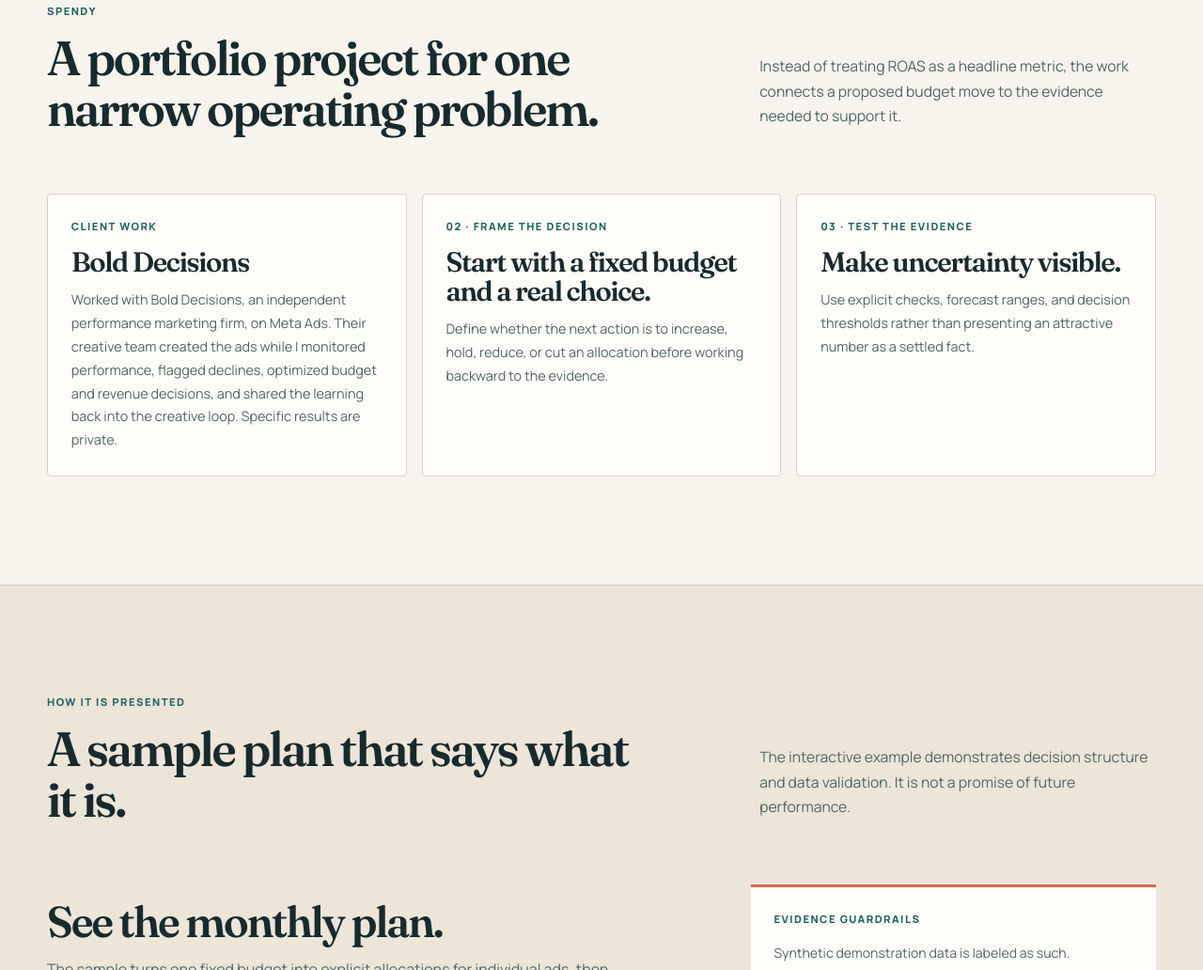
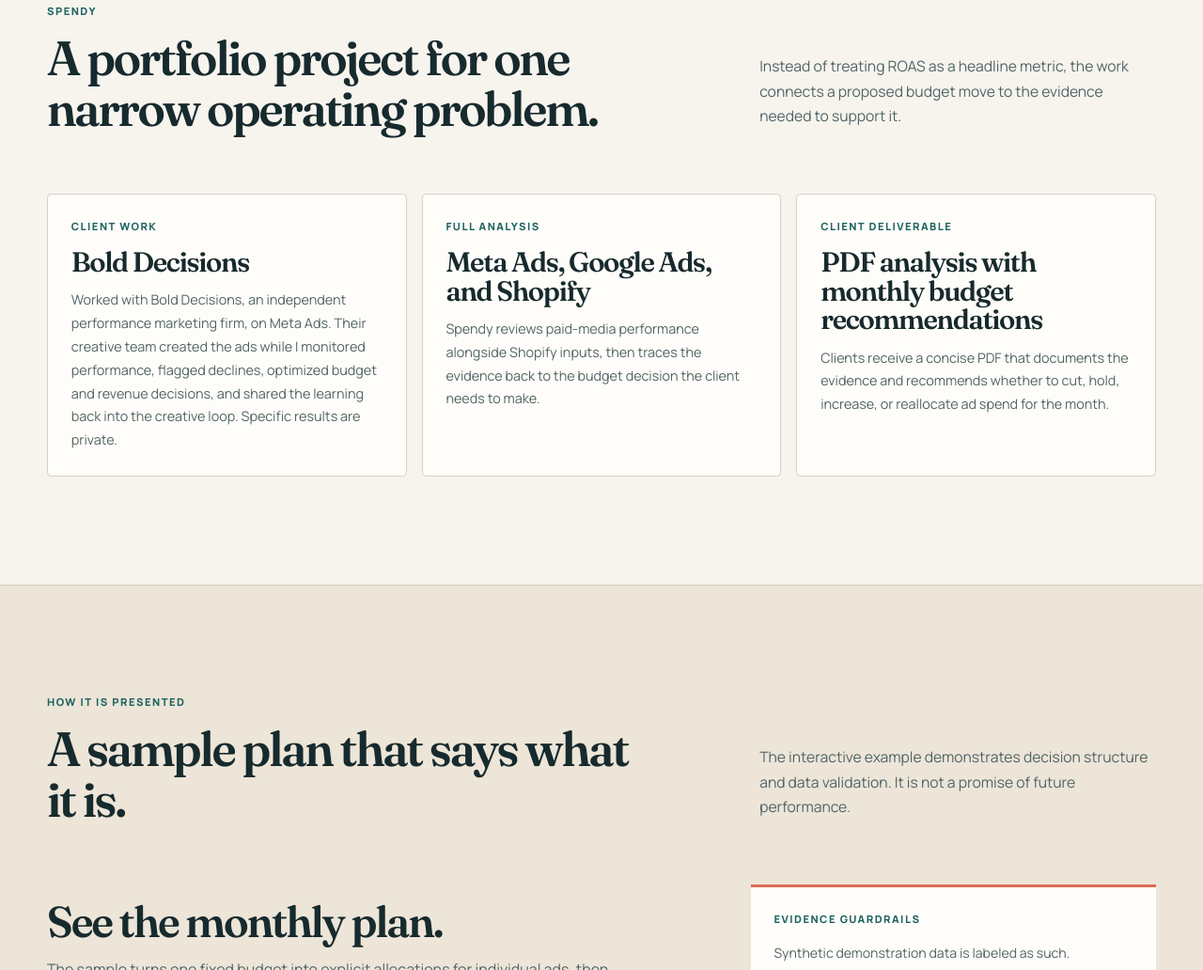
Before and after one commit to MaxellAguiran/Spendy, a website: page media-buying.html in a window 1280 px wide. Shown: the part 1072-2104 px from the top of the page at 94% size. Drawn offline with Linux system fonts and the light colour scheme.

Commit message:
Describe Spendy analysis and recommendation scope

```diff
--- a/media-buying.html
+++ b/media-buying.html
@@ -51,8 +51,8 @@
       <div class="section-heading"><div><p class="eyebrow">Spendy</p><h2 id="spendy-title">A portfolio project for one narrow operating problem.</h2></div><p>Instead of treating ROAS as a headline metric, the work connects a proposed budget move to the evidence needed to support it.</p></div>
       <div class="media-project-grid">
         <article><p class="card-kicker">Client work</p><h3>Bold Decisions</h3><p>Worked with Bold Decisions, an independent performance marketing firm, on Meta Ads. Their creative team created the ads while I monitored performance, flagged declines, optimized budget and revenue decisions, and shared the learning back into the creative loop. Specific results are private.</p></article>
-        <article><p class="card-kicker">02 · Frame the decision</p><h3>Start with a fixed budget and a real choice.</h3><p>Define whether the next action is to increase, hold, reduce, or cut an allocation before working backward to the evidence.</p></article>
-        <article><p class="card-kicker">03 · Test the evidence</p><h3>Make uncertainty visible.</h3><p>Use explicit checks, forecast ranges, and decision thresholds rather than presenting an attractive number as a settled fact.</p></article>
+        <article><p class="card-kicker">Full analysis</p><h3>Meta Ads, Google Ads, and Shopify</h3><p>Spendy reviews paid-media performance alongside Shopify inputs, then traces the evidence back to the budget decision the client needs to make.</p></article>
+        <article><p class="card-kicker">Client deliverable</p><h3>PDF analysis with monthly budget recommendations</h3><p>Clients receive a concise PDF that documents the evidence and recommends whether to cut, hold, increase, or reallocate ad spend for the month.</p></article>
       </div>
     </section>
 
```
Also changed, not shown: tests/compose-portfolio.test.mjs (+2 -0 lines).
